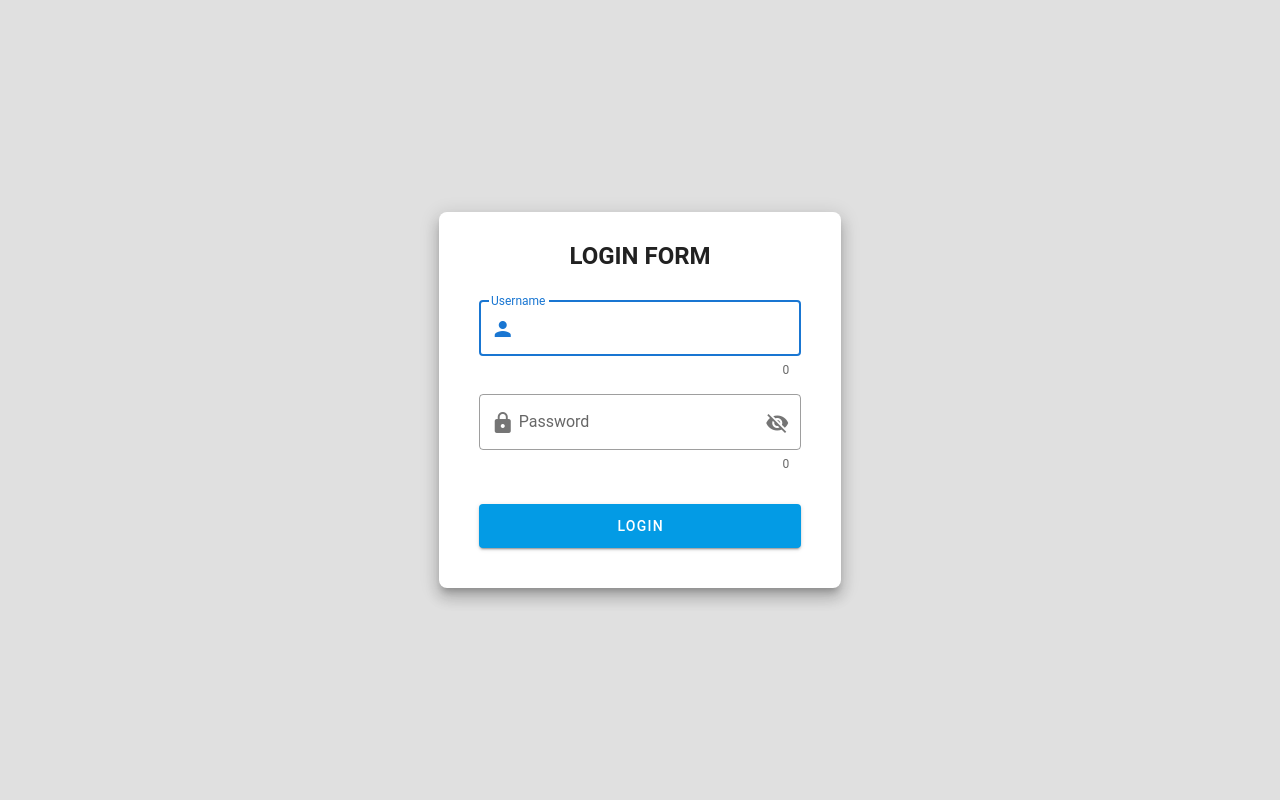
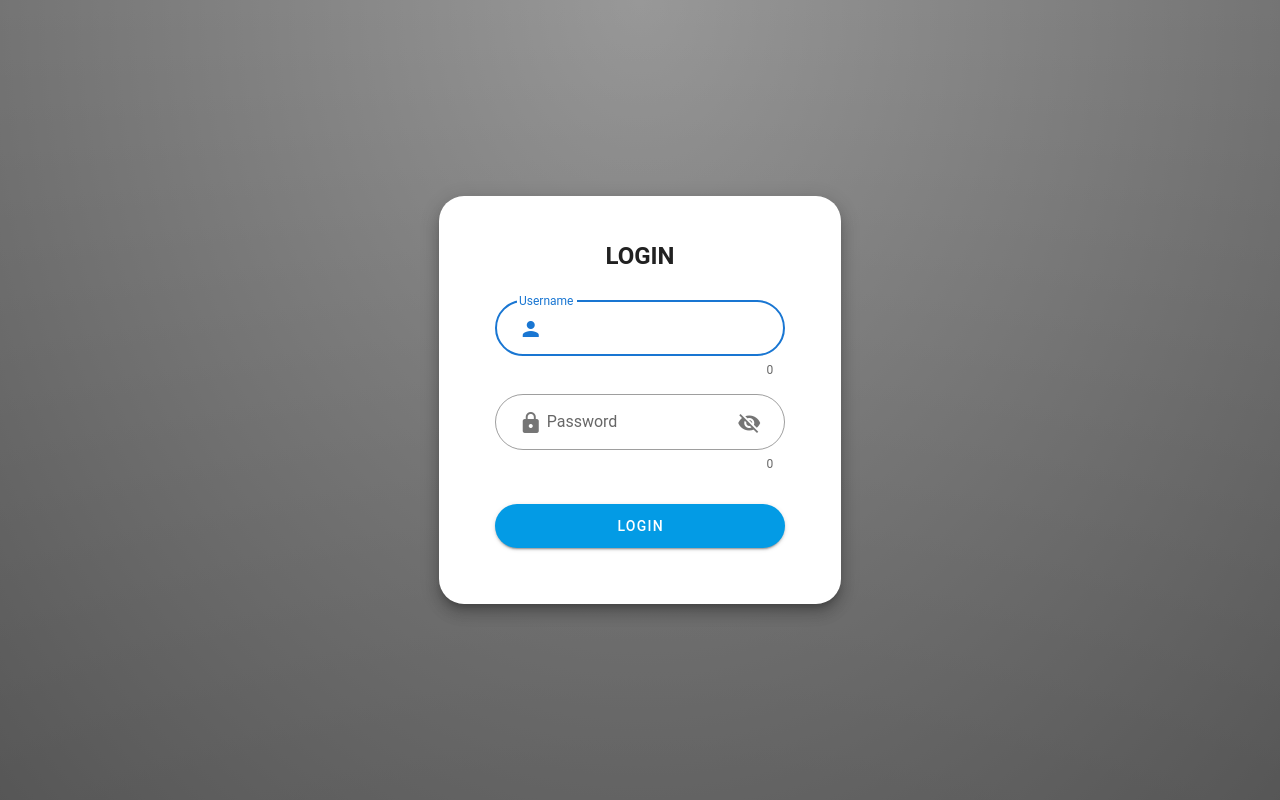
Before and after one commit to AndreiDetenkov/vue2-express-news-blog, a Vue app in the folder app/: page /login in a window 1280 px wide. Built offline with nearby package versions, Linux system fonts and the light colour scheme.

Commit message:
# gradient, login form
- added gradient to empty layout;
- rounded inputs, card, button;

```diff
--- a/app/src/layouts/Empty.vue
+++ b/app/src/layouts/Empty.vue
@@ -1,5 +1,5 @@
 <template>
-  <v-container fluid class="fill-height" style="background:#e0e0e0;">
+  <v-container fluid class="fill-height" id="gradient">
     <v-row justify="center" align="center">
       <router-view />
     </v-row>
@@ -11,3 +11,11 @@ export default {
   name: 'Empty'
 }
 </script>
+
+<style scoped>
+#gradient {
+  background: linear-gradient(to bottom, rgba(255, 255, 255, 0.15) 0%, rgba(0, 0, 0, 0.15) 100%),
+    radial-gradient(at top center, rgba(255, 255, 255, 0.4) 0%, rgba(0, 0, 0, 0.4) 120%) #989898;
+  background-blend-mode: multiply, multiply;
+}
+</style>
--- a/app/src/store/auth/index.js
+++ b/app/src/store/auth/index.js
@@ -41,6 +41,5 @@ export default {
           commit('LOGOUT_ERROR', error.response.data.error)
         })
     }
-  },
-  getters: {}
+  }
 }
--- a/app/src/views/Login.vue
+++ b/app/src/views/Login.vue
@@ -1,15 +1,16 @@
 <template>
   <v-col cols="12" xs="12" sm="7" md="5" lg="4" xl="3">
-    <v-card class="elevation-10 pa-6" style="border-radius:8px;">
+    <v-card class="elevation-10 pa-10" style="border-radius:25px;">
       <v-card-title class="pb-10">
         <v-row justify="center">
-          <h3 class="headline text-uppercase font-weight-bold">Login form</h3>
+          <h3 class="headline text-uppercase font-weight-bold">Login</h3>
         </v-row>
       </v-card-title>
       <v-card-text>
         <v-form ref="form" lazy-validation v-model="valid" @submit.prevent="onSubmit">
           <v-text-field
             outlined
+            rounded
             autofocus
             v-model="username"
             :rules="usernameRules"
@@ -23,6 +24,7 @@
           />
           <v-text-field
             outlined
+            rounded
             v-model="password"
             :rules="passwordRules"
             label="Password"
@@ -42,6 +44,7 @@
             :loading="loading"
             large
             block
+            rounded
             type="submit"
           >
             Login
```
